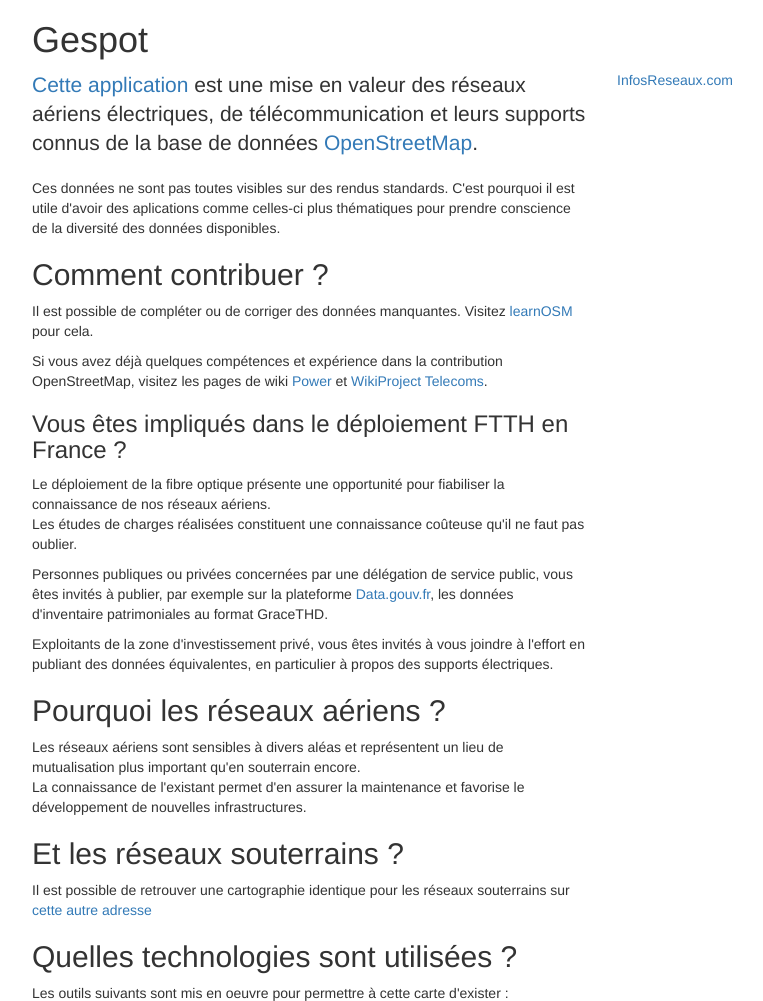
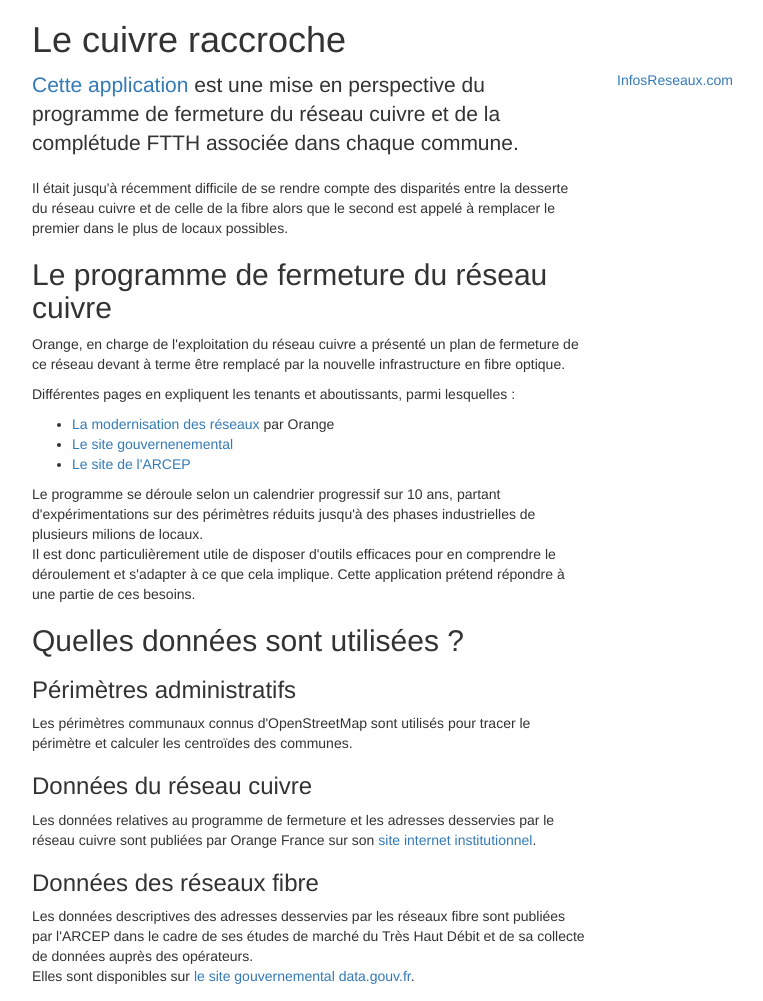
Before and after one commit to flacombe/cuivre, a website: page public/about-fr.html in a window 1280 px wide. Shown: the top 1001 px of the page, without its empty margins (38-801 px from the left). Drawn offline with nearby package versions, Linux system fonts and the light colour scheme.

Commit message:
Poursuite dev

```diff
--- a/package.json
+++ b/package.json
@@ -1,5 +1,5 @@
 {
-  "name": "cuivre",
+  "name": "infosreseaux-cuivre",
   "version": "0.1.0",
   "description": "",
   "type": "module",
--- a/public/about-fr.html
+++ b/public/about-fr.html
@@ -7,6 +7,7 @@
   <link rel="stylesheet" href="https://maxcdn.bootstrapcdn.com/bootstrap/3.3.7/css/bootstrap.min.css" integrity="sha384-BVYiiSIFeK1dGmJRAkycuHAHRg32OmUcww7on3RYdg4Va+PmSTsz/K68vbdEjh4u" crossorigin="anonymous">
 
   <!-- Matomo -->
+  <!--
   <script>
     var _paq = window._paq = window._paq || [];
     _paq.push(['trackPageView']);
@@ -19,42 +20,51 @@
       g.async=true; g.src=u+'matomo.js'; s.parentNode.insertBefore(g,s);
     })();
   </script>
+  -->
   <!-- End Matomo Code -->
 </head>
 <body>
    <div class="container">
 	<header>
-      <h1>Gespot</h1>
+      <h1>Le cuivre raccroche</h1>
 	</header>
     <div class="row">
       <div class="col-lg-6">
 
-      <p class="lead"><a href="/">Cette application</a> est une mise en valeur des réseaux aériens électriques, de télécommunication
-      et leurs supports connus de la base de données&nbsp;<a href="http://www.openstreetmap.org/">OpenStreetMap</a>.</p>
-      <p>Ces données ne sont pas toutes visibles sur des rendus standards.
-      C'est pourquoi il est utile d'avoir des aplications comme celles-ci plus thématiques
-      pour prendre conscience de la diversité des données disponibles.</p>
+      <p class="lead"><a href="/">Cette application</a> est une mise en perspective du programme de fermeture du
+        réseau cuivre et de la complétude FTTH associée dans chaque commune.</p>
+      <p>Il était jusqu'à récemment difficile de se rendre compte des disparités entre la desserte du réseau cuivre
+        et de celle de la fibre alors que le second est appelé à remplacer le premier dans le plus de locaux possibles.</p>
 
-      <h2>Comment contribuer ?</h2>
-      <p>Il est possible de compléter ou de corriger des données manquantes. Visitez <a href="https://learnosm.org">learnOSM</a> pour cela.
-      <p>
-          Si vous avez déjà quelques compétences et expérience dans la contribution OpenStreetMap,
-          visitez les pages de wiki <a href="http://wiki.openstreetmap.org/wiki/Power">Power</a> et <a href="http://wiki.openstreetmap.org/wiki/WikiProject_Telecoms">WikiProject Telecoms</a>.
+      <h2>Le programme de fermeture du réseau cuivre</h2>
+      <p>Orange, en charge de l'exploitation du réseau cuivre a présenté un plan de fermeture de ce réseau
+        devant à terme être remplacé par la nouvelle infrastructure en fibre optique.</p>
+      <p>Différentes pages en expliquent les tenants et aboutissants, parmi lesquelles :
+        <ul>
+          <li><a href="https://reseaux.orange.fr/nos-reseaux/modernisation-des-reseaux/evolution-de-la-telephonie-fixe-et-internet">La modernisation des réseaux</a> par Orange</li>
+          <li><a href="https://www.economie.gouv.fr/treshautdebit">Le site gouvernenemental</a></li>
+          <li><a href="https://www.arcep.fr/nos-sujets/la-fermeture-du-reseau-cuivre.html">Le site de l'ARCEP</a></li>
+        </ul>
       </p>
+      <p>Le programme se déroule selon un calendrier progressif sur 10 ans, partant d'expérimentations
+        sur des périmètres réduits jusqu'à des phases industrielles de plusieurs milions de locaux.
+      <br/>Il est donc particulièrement utile de disposer d'outils efficaces pour en comprendre
+        le déroulement et s'adapter à ce que cela implique. Cette application prétend répondre à une partie de ces besoins.</p>
 
-      <h3>Vous êtes impliqués dans le déploiement FTTH en France ?</h3>
-      <p>Le déploiement de la fibre optique présente une opportunité pour fiabiliser la connaissance de nos réseaux aériens.
-        <br/>Les études de charges réalisées constituent une connaissance coûteuse qu'il ne faut pas oublier.
-      </p>
-      <p>Personnes publiques ou privées concernées par une délégation de service public, vous êtes invités à publier, par exemple sur la plateforme <a href="https://data.gouv.fr">Data.gouv.fr</a>, les données d'inventaire patrimoniales au format GraceTHD.</p>
-      <p>Exploitants de la zone d'investissement privé, vous êtes invités à vous joindre à l'effort en publiant des données équivalentes, en particulier à propos des supports électriques.</p>
+      <h2>Quelles données sont utilisées ?</h2>
 
-      <h2>Pourquoi les réseaux aériens ?</h2>
-      <p>Les réseaux aériens sont sensibles à divers aléas et représentent un lieu de mutualisation plus important qu'en souterrain encore.
-      <br/>La connaissance de l'existant permet d'en assurer la maintenance et favorise le développement de nouvelles infrastructures.</p>
+        <h3>Périmètres administratifs</h3>
+        <p>Les périmètres communaux connus d'OpenStreetMap sont utilisés pour tracer le périmètre et calculer les centroïdes des communes.</p>
 
-      <h2>Et les réseaux souterrains ?</h2>
-      <p>Il est possible de retrouver une cartographie identique pour les réseaux souterrains sur <a href="https://map.infos-reseaux.com">cette autre adresse</a></p>
+        <h3>Données du réseau cuivre</h3>
+        <p>Les données relatives  au programme de fermeture et les adresses desservies par le réseau
+          cuivre sont publiées par Orange France sur son <a href="https://gallery.orange.com/reseaux/?v=11c9b041-420b-47f3-8a91-8a9adbe2a86a">site internet institutionnel</a>.</p>
+
+        <h3>Données des réseaux fibre</h3>
+        <p>Les données descriptives des adresses desservies par les réseaux fibre sont publiées par l'ARCEP
+          dans le cadre de ses études de marché du Très Haut Débit et de sa collecte de données auprès des opérateurs.
+          <br/>Elles sont disponibles sur <a href="https://www.data.gouv.fr/fr/datasets/le-marche-du-haut-et-tres-haut-debit-fixe-deploiements/">le site gouvernemental data.gouv.fr</a>.
+        </p>
 
       <h2>Quelles technologies sont utilisées ?</h2>
       <p>Les outils suivants sont mis en oeuvre pour permettre à cette carte d'exister :</p>
@@ -68,29 +78,12 @@
       <p>Le fond de carte est gracieusement fourni par <a href="https://www.maptiler.com/"><img width="150px" src="img/maptiler.png"></a>.</p>
 
       <h2>Où se trouve le code ?</h2>
-      <p>Le dépot officiel du projet est situé sur <a href="https://github.com/flacombe/gespot">GitHub</a>. Des mises à jour sont régulièrement apportées.</p>
+      <p>Le dépot officiel du projet est situé sur <a href="https://github.com/flacombe/cuivre">GitHub</a>. Des mises à jour sont régulièrement apportées.</p>
       <p>Il s'agit d'un fork d'<a href="https://www.openinframap.org">OpenInfraMap</a> dont le code est également disponible sur <a href="https://github.com/openinframap">GitHub</a>.
 
       <h2>Qui a fait ça ?</h2>
       <p><a href="https://russ.garrett.co.uk">Russ</a> et <a href="https://github.com/flacombe">François</a>, passionés par les infrastructures.</p>
-      <p>L'hébergement et la plateforme ont été fournis gracieusement par <a href="https://twitter.com/DorianGaliana">Dorian Galiana</a> sans qui le développement aurait été beaucoup plus long.
-      <br/>L'hébergement est actuellement assuré par <a href="https://www.openstreetmap.fr/">l'association OpenStreetMap France</a></p>
-
-      <p>Inutile de nous contacter à propos de données sous copyright ou demandes similaires, vous trouverez certainement plus d'informations
-         sur <a href="https://wiki.osmfoundation.org/wiki/Takedown_procedure">OpenStreetMap</a>.</p>
-
-      <h2>Comment accéder aux données ?</h2>
-        <p>Toutes les données affichées viennent d'OpenStreetMap.</p>
-        <p>Vous pouvez utiliser les tuiles vectorielles produites par nos serveurs, dans les limites du raisonnable et hors production.
-        <br/>Pour une utilisation soutenue ou industrielle, merci de mettre en place votre propre plateforme.
-        <br/>Référez-vous <a href="/map.json">au fichier</a> de définition des couches.</p>
-
-        <p>Pour des extracts limités de données, rendez-vous sur <a href="https://overpass-turbo.eu/">Overpass Turbo</a> pour obtenir du GeoJson ou similaire.
-
-        <p>Pour des volumes plus importants, vous serez obligé de traiter le jeu de données complet d'OSM ce qui est relativement complexe.</p>
-
-        <p>Dans tous les cas, pour utiliser ces données, vous devrez vous conformer aux <a href="https://www.openstreetmap.org/copyright">termes de la licence OpenStreetMap</a>
-        <br/>Cela requiert d'apposer une attribution explicite directement sur l'affichage de la carte. Une attribution de ce site et "OpenInfraMap" comportant des liens sera apprécié même si ce n'est pas obligatoire.</p>
+      <p>L'hébergement est actuellement assuré par <a href="https://www.openstreetmap.fr/">l'association OpenStreetMap France</a></p>
 
       </div>
       <div class="col-lg-4">
--- a/public/taginfo.json
+++ b/public/taginfo.json
@@ -2,7 +2,7 @@
   "data_format": 1,
   "data_url": "https://gespot.fr/taginfo.json",
   "project": {
-    "name": "Cuivre",
+    "name": "infosreseaux-cuivre",
     "description": "Map to observe copper to fibre switch in France",
     "project_url": "cuivre.infos-reseaux.com",
     "contact_name": "François Lacombe",
```
Also changed, not shown: public/legal.html (+7 -13 lines), public/map.json (+7 -10 lines), 2 other files.
